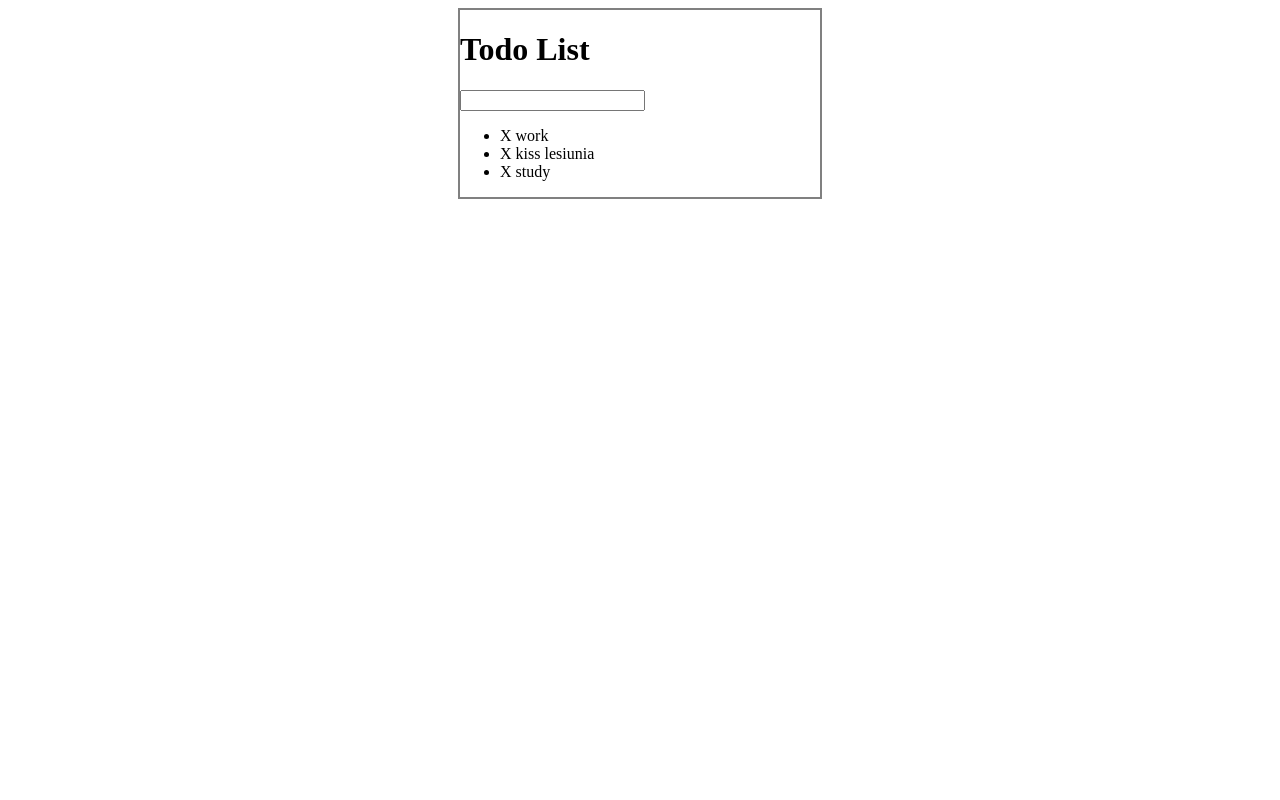
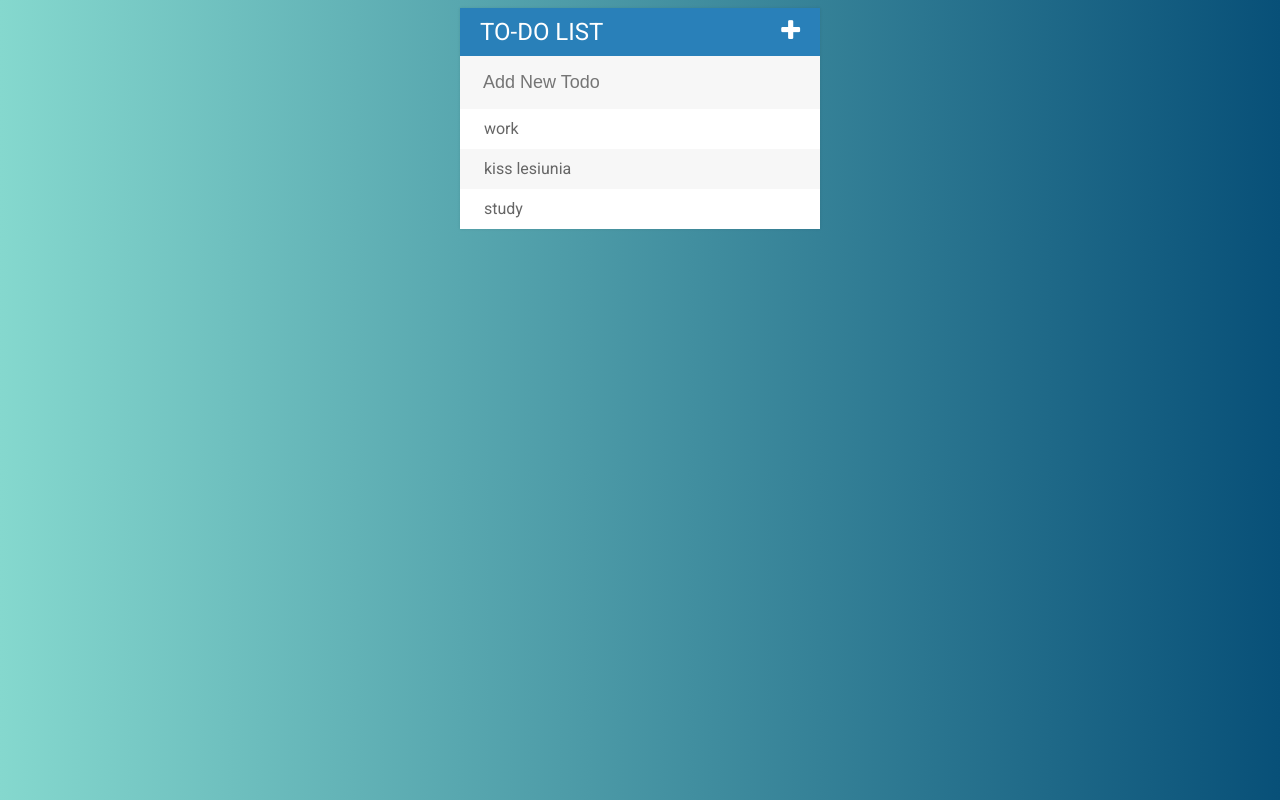
Before and after one commit to IroNEDR/todolist, a plain HTML site: page index.html in a window 1280 px wide. Drawn offline with Linux system fonts and the light colour scheme.

Commit message:
Background changed, toggle function added, styling finished. Project is done

```diff
--- a/assets/css/todo.css
+++ b/assets/css/todo.css
@@ -1,6 +1,71 @@
+body {
+    font-family: Roboto;
+    background: #085078;
+    /* fallback for old browsers */
+    background: -webkit-linear-gradient(to left, #085078, #85D8CE);
+    /* Chrome 10-25, Safari 5.1-6 */
+    background: linear-gradient(to left, #085078, #85D8CE);
+    /* W3C, IE 10+/ Edge, Firefox 16+, Chrome 26+, Opera 12+, Safari 7+ */
+}
+
+h1 {
+    background: #2980b9;
+    color: white;
+    margin: 0;
+    padding: 10px 20px;
+    text-transform: uppercase;
+    font-size: 24px;
+    font-weight: normal;
+}
+
+ul {
+    list-style: none;
+    margin: 0;
+    padding: 0;
+}
+
+li {
+    background: #fff;
+    height: 40px;
+    line-height: 40px;
+    color: #666;
+}
+
+span {
+    background: #e74c3c;
+    height: 40px;
+    margin-right: 20px;
+    text-align: center;
+    color: white;
+    width: 0;
+    display: inline-block;
+    opacity: 0;
+}
+
+input {
+    font-size: 18px;
+    background-color: #f7f7f7;
+    width: 100%;
+    padding: 13px 13px 13px 20px;
+    box-sizing: border-box;
+    border: 3px solid rgba(0, 0, 0, 0);
+    color: #2980b9;
+}
+
+input:focus {
+    background: #fff;
+    border: 3px solid #2980b9;
+    outline: none;
+}
+
+li:nth-child(2n) {
+    background: #f7f7f7;
+}
+
 #container {
-    border: 2px solid gray;
+    box-shadow: 0 0 3px rgba(0, 0, 0, 0.1);
     width: 360px;
+    background: #f7f7f7;
     margin: 0 auto;
 }
 
@@ -8,3 +73,13 @@
     color: gray;
     text-decoration: line-through;
 }
+
+.fa-plus {
+    float: right;
+}
+
+li:hover span {
+    width: 40px;
+    transition: 0.2s linear;
+    opacity: 1.0;
+}
--- a/assets/js/todo.js
+++ b/assets/js/todo.js
@@ -17,6 +17,9 @@ $("input[type='text']").keypress(function (event) {
     if (event.which === 13) { // 13 ist keycode für Enter taste
         var todoText = $(this).val();
         $(this).val("");
-        $("ul").append("<li><span>X</span> " + todoText + "</li>");
+        $("ul").append("<li><span><i class='fa fa-trash'></i></span> " + todoText + "</li>");
     }
 });
+$(".fa-plus").click(function () {
+    $("input[type='text'").fadeToggle();
+});
--- a/index.html
+++ b/index.html
@@ -4,17 +4,19 @@
 <head>
     <title>Todo List</title>
     <link rel="stylesheet" type="text/css" href="assets/css/todo.css">
+    <link rel="stylesheet" href="https://maxcdn.bootstrapcdn.com/font-awesome/4.5.0/css/font-awesome.min.css">
+    <link href='https://fonts.googleapis.com/css?family=Roboto:400,700,500' rel='stylesheet' type='text/css'>
     <script type="text/javascript" src="assets/js/lib/jquery-2.1.4.min.js"></script>
 </head>
 
 <body>
     <div id="container">
-        <h1>Todo List</h1>
-        <input type="text">
+        <h1>To-do List <i class="fa fa-plus"></i></h1>
+        <input type="text" placeholder="Add New Todo">
         <ul>
-            <li><span>X</span> work</li>
-            <li><span>X</span> kiss lesiunia</li>
-            <li><span>X</span> study</li>
+            <li><span><i class="fa fa-trash"></i></span> work</li>
+            <li><span><i class="fa fa-trash"></i></span> kiss lesiunia</li>
+            <li><span><i class="fa fa-trash"></i></span> study</li>
         </ul>
     </div>
     <script type="text/javascript" src="assets/js/todo.js"></script>
```
